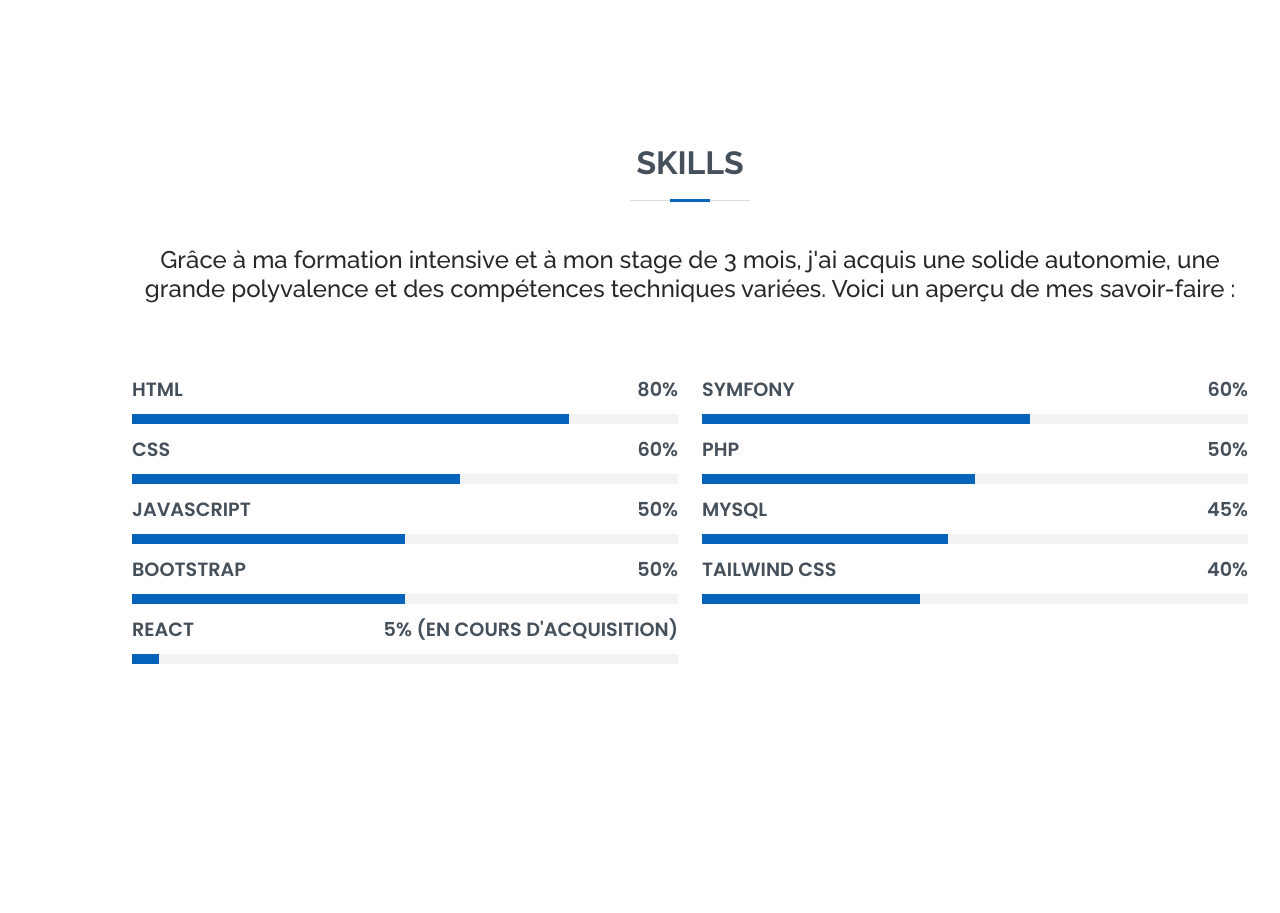
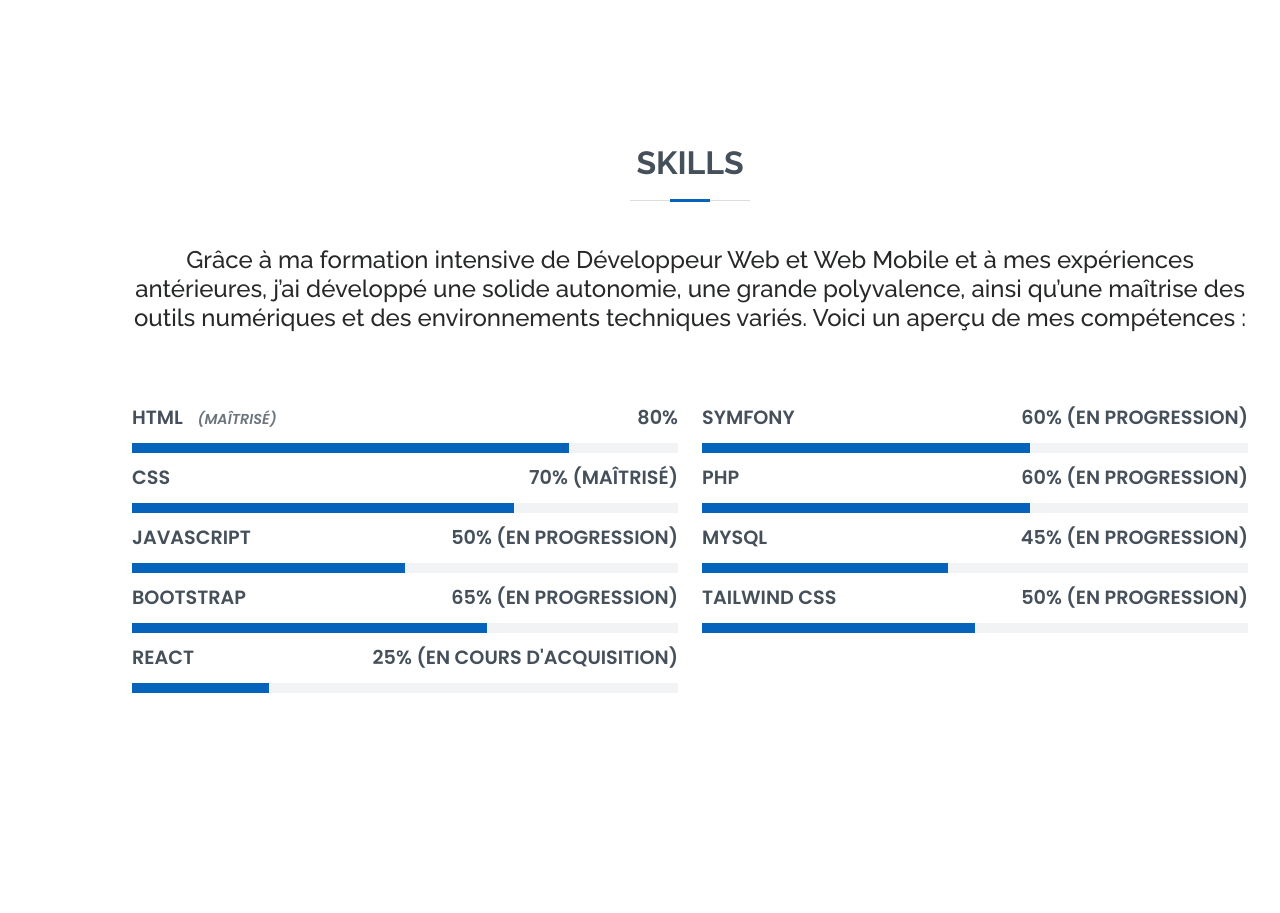
Before and after one commit to GuillaumeReb/portfolio, a PHP site: page / in a window 1280 px wide. Shown: the part 1606-2519 px from the top of the page. Run offline with PHP 8.4, Linux system fonts and the light colour scheme; some libraries are stand-ins or nearby versions.

Commit message:
Ajout CSS pour les skills

```diff
--- a/assets/css/style.css
+++ b/assets/css/style.css
@@ -509,6 +509,22 @@
   float: right;
   font-style: normal;
 }
+
+.skills .progress .skill .level {
+  font-style: italic;
+  font-size: 0.9rem;
+  color: #6c757d;
+  /* Gris doux */
+  margin-left: 10px;
+}
+
+@media (max-width: 575.98px) {
+  .skills .progress .skill .level {
+    display: none;
+  }
+}
+
+
 
 .skills .progress-bar-wrap {
   background: #f2f3f5;
--- a/index.php
+++ b/index.php
@@ -286,15 +286,14 @@
 
           <br>
 
-          <h4>Grâce à ma formation intensive et à mon stage de 3 mois, j'ai acquis une solide autonomie, une grande
-            polyvalence et des compétences techniques variées. Voici un aperçu de mes savoir-faire :</h4>
+          <h4>Grâce à ma formation intensive de Développeur Web et Web Mobile et à mes expériences antérieures, j’ai développé une solide autonomie, une grande polyvalence, ainsi qu’une maîtrise des outils numériques et des environnements techniques variés. Voici un aperçu de mes compétences :</h4>
           <br>
         </div>
         <div class="row skills-content">
           <div class="col-lg-6">
             <!--Penser a changer les valeurs au fur et a mesure que la formation avance-->
             <div class="progress">
-              <span class="skill">HTML <i class="val">80%</i></span>
+              <span class="skill">HTML <i class="val">80%</i><span class="level">(Maîtrisé)</span></span>
               <div class="progress-bar-wrap">
                 <div class="progress-bar" role="progressbar" aria-valuenow="80" aria-valuemin="0" aria-valuemax="100">
                 </div>
@@ -302,15 +301,15 @@
             </div>
 
             <div class="progress">
-              <span class="skill">CSS<i class="val">60%</i></span>
+              <span class="skill">CSS<i class="val">70% (Maîtrisé)</i></span>
               <div class="progress-bar-wrap">
-                <div class="progress-bar" role="progressbar" aria-valuenow="60" aria-valuemin="0" aria-valuemax="100">
+                <div class="progress-bar" role="progressbar" aria-valuenow="70" aria-valuemin="0" aria-valuemax="100">
                 </div>
               </div>
             </div>
 
             <div class="progress">
-              <span class="skill">JavaScript<i class="val">50%</i></span>
+              <span class="skill">JavaScript<i class="val">50% (En progression)</i></span>
               <div class="progress-bar-wrap">
                 <div class="progress-bar" role="progressbar" aria-valuenow="50" aria-valuemin="0" aria-valuemax="100">
                 </div>
@@ -318,17 +317,17 @@
             </div>
 
             <div class="progress">
-              <span class="skill">Bootstrap<i class="val">50%</i></span>
+              <span class="skill">Bootstrap<i class="val">65% (En progression)</i></span>
               <div class="progress-bar-wrap">
-                <div class="progress-bar" role="progressbar" aria-valuenow="50" aria-valuemin="0" aria-valuemax="100">
+                <div class="progress-bar" role="progressbar" aria-valuenow="65" aria-valuemin="0" aria-valuemax="100">
                 </div>
               </div>
             </div>
 
             <div class="progress">
-              <span class="skill">React <i class="val">5% (En cours d'acquisition)</i></span>
+              <span class="skill">React <i class="val">25% (En cours d'acquisition)</i></span>
               <div class="progress-bar-wrap">
-                <div class="progress-bar" role="progressbar" aria-valuenow="5" aria-valuemin="0" aria-valuemax="100">
+                <div class="progress-bar" role="progressbar" aria-valuenow="25" aria-valuemin="0" aria-valuemax="100">
                 </div>
               </div>
             </div>
@@ -339,7 +338,7 @@
           <div class="col-lg-6">
 
             <div class="progress">
-              <span class="skill">Symfony<i class="val">60%</i></span>
+              <span class="skill">Symfony<i class="val">60% (En progression)</i></span>
               <div class="progress-bar-wrap">
                 <div class="progress-bar" role="progressbar" aria-valuenow="60" aria-valuemin="0" aria-valuemax="100">
                 </div>
@@ -347,15 +346,15 @@
             </div>
 
             <div class="progress">
-              <span class="skill">PHP<i class="val">50%</i></span>
+              <span class="skill">PHP<i class="val">60% (En progression)</i></span>
               <div class="progress-bar-wrap">
-                <div class="progress-bar" role="progressbar" aria-valuenow="50" aria-valuemin="0" aria-valuemax="100">
+                <div class="progress-bar" role="progressbar" aria-valuenow="60" aria-valuemin="0" aria-valuemax="100">
                 </div>
               </div>
             </div>
 
             <div class="progress">
-              <span class="skill">MySQL <i class="val">45%</i></span>
+              <span class="skill">MySQL <i class="val">45% (En progression)</i></span>
               <div class="progress-bar-wrap">
                 <div class="progress-bar" role="progressbar" aria-valuenow="45" aria-valuemin="0" aria-valuemax="100">
                 </div>
@@ -363,9 +362,9 @@
             </div>
 
             <div class="progress">
-              <span class="skill">Tailwind CSS<i class="val">40%</i></span>
+              <span class="skill">Tailwind CSS<i class="val">50% (En progression)</i></span>
               <div class="progress-bar-wrap">
-                <div class="progress-bar" role="progressbar" aria-valuenow="40" aria-valuemin="0" aria-valuemax="100">
+                <div class="progress-bar" role="progressbar" aria-valuenow="50" aria-valuemin="0" aria-valuemax="100">
                 </div>
               </div>
             </div>
```
